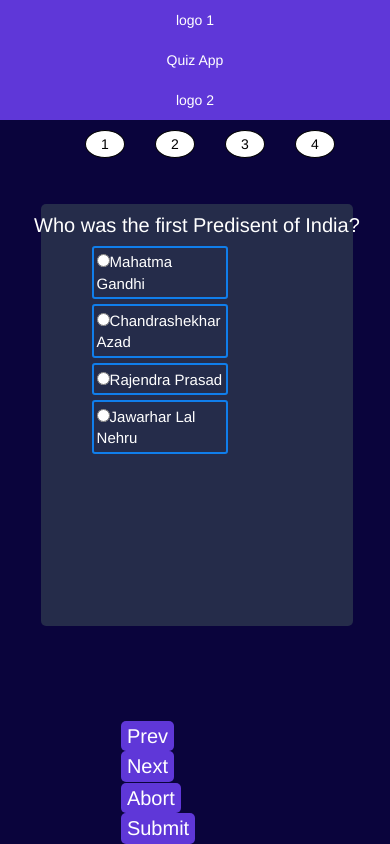
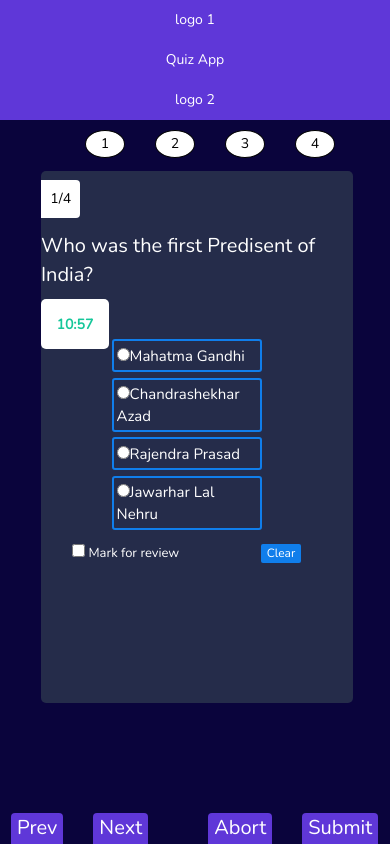
Before and after one commit to pjra99/quiz-app, a React (Create React App) app: page / in a window 390 px wide. Both pictures are taken after a click on the button "Prev". Built offline with nearby package versions, Linux system fonts and the light colour scheme.

Commit message:
second-commit

```diff
--- a/public/index.html
+++ b/public/index.html
@@ -17,6 +17,8 @@
     <link rel="stylesheet" href="https://maxcdn.bootstrapcdn.com/bootstrap/3.4.1/css/bootstrap.min.css">
     <script src="https://ajax.googleapis.com/ajax/libs/jquery/3.5.1/jquery.min.js"></script>
     <script src="https://maxcdn.bootstrapcdn.com/bootstrap/3.4.1/js/bootstrap.min.js"></script>
+    <link rel="preconnect" href="https://fonts.gstatic.com">
+<link href="https://fonts.googleapis.com/css2?family=Nunito:wght@200&display=swap" rel="stylesheet">
 
     <title>React App</title>
   </head>
--- a/src/App.js
+++ b/src/App.js
@@ -1,13 +1,14 @@
 import "./css/App.css"
-import {useState} from "react"
+import {useState, useEffect} from "react"
 import React from "react"
 import {Switch, Route, useHistory} from "react-router-dom"
 import {GrFormPreviousLink} from "react-icons/gr"
 
+
+
 function App() {
 
   const history = useHistory();
-  console.log(history)
 
   var questionsList = {
    0: {
@@ -43,6 +44,7 @@ option4: "Jack Ma"
   const [index, setIndex] = useState(0)
   const [noOfQuestions, setNoOfQuestions] = useState(4)
 
+
   var ar = []
   var j = 1
   for(var i=0; i<noOfQuestions; i++){
@@ -54,12 +56,13 @@ option4: "Jack Ma"
   function handleClick(i){
     setQuesNo(i+1)
     setIndex(i)
-  console.log(questionsList[i].ques)
   setQues(questionsList[i].ques)
+  console.log(index)
+  console.log(i)
    history.push({
                 pathname: '/questiontemplate',
                 state: {
-                  quesNum: index+1,
+                  quesNum: i+1,
                   question: questionsList[i].ques,
                   option1: questionsList[i].option1,
                   option2: questionsList[i].option2,
@@ -68,9 +71,8 @@ option4: "Jack Ma"
 
                 }
                 })
-                console.log(history)
-                console.log(index)
   }
+
   const questionNavigator = ar.map((q, i)=>
    <div className="questionNoButton" onClick={()=>handleClick(i)}> {q} </div>
   )
@@ -85,7 +87,7 @@ option4: "Jack Ma"
           Quiz App
         </div>
         <div className="col-md-3 header-right-col">
-          logo 2
+         logo 2
         </div>
          </div>
          <div className="row sub-header">
@@ -110,24 +112,52 @@ option4: "Jack Ma"
            <div className="col-md-2"></div>
    <div className="col-md-2"><button onClick={()=>handleClick(index-1<0?index: index-1)}> Prev</button></div>
    <div className="col-md-2"><button onClick={()=>handleClick(index==noOfQuestions-1? index: index+1)}>Next</button></div>
-   <div className="col-md-1"></div>
+   <div className="col-md-2"></div>
    <div className="col-md-2"><button onClick={()=>history.push({pathname: '/greetuser'})} >Abort</button></div>
    <div className="col-md-2"><button>Submit</button></div>
-
          </div>
     </div>
   );
 }
 function QuestionTemplate(){
   const history = useHistory();
-var quesNum = history.location.state.quesNum
+var quesNo = history.location.state.quesNum
+
+const [seconds, setSeconds] = useState(59);
+const [minutes, setMinutes] = useState(10);
+
+const id =React.useRef(null);
+const clear=()=>{
+window.clearInterval(id.current)
+}
+useEffect(()=>{
+
+    id.current=window.setInterval(()=>{
+      setSeconds((time)=>time-1)
+    },1000)
+    return ()=>clear();
+},[])
+
+ useEffect(()=>{
+
+  if(seconds===-1){
+    setMinutes(minutes-1)
+    setSeconds(59)
+   }
+   if(minutes===0 && seconds===0){
+    clear()
+   }
+},[seconds])
+
   return(
     <div className="question-template">
-      <div className="row question-statement">
-        {history.location.state.question}
+      <div className="row ">
+        <div className="col-md-2"><span className="ques-num">{history.location.state.quesNum}/4</span></div>
+      <div className="col-md-8 question-statement">  {history.location.state.question}</div>
+      <div className="col-md-2"><span className="countDown">{minutes}:{seconds%10==seconds?<span>0{seconds}</span>:<span>{seconds}</span>}</span></div>
         </div>
       <div className="row">
-        <div className="col-md-3"></div>
+        <div className="col-md-3"> </div>
       <div className="col-md-9 option-section">
        <ul className="options">
         <li><input type="radio" name={history.location.state.question} />{history.location.state.option1}</li>
@@ -135,6 +165,8 @@ var quesNum = history.location.state.quesNum
         <li><input type="radio" name={history.location.state.question} />{history.location.state.option3}</li>
         <li><input type="radio" name={history.location.state.question} />{history.location.state.option4}</li>
       </ul>
+      <span className="question-template-bottom"> <input type="checkbox" /> Mark for review </span>
+      <button className="clear-response"> Clear</button>
       </div>
     </div>
     </div>
--- a/src/css/App.css
+++ b/src/css/App.css
@@ -2,6 +2,7 @@
     background-color: #0a043c;
     color: white;
     height: 100vh;
+    font-family: 'Nunito', sans-serif;
 }
 .header-left-col , .header-middle-col , .header-right-col {
     display: flex;
@@ -32,19 +33,29 @@
     color: white;
     border: none;
    font-size: 20px;
-   border-radius: 5px;
+   border-top-left-radius: 4px;
+   border-top-right-radius: 4px;
 }
 
 .middle-section {
-    height: 50%;
-    margin-top: 4%;
+    height: 63%;
+    margin-top: 1%;
+}
+.ques-num {
+   position: relative;
+   top: 18px;
+   background-color: white;
+   color: black;
+   padding: 3%;
+   border-top-right-radius: 4px;
+   border-bottom-right-radius: 4px;
 }
 .question-statement {
     display: flex;
     justify-content: center;
     padding-top: 2%;
-    /* padding-bottom: 2ox; */
     font-size: 20px;
+    padding-bottom: 1%;
 }
 .question-template {
     background-color: #252C4A;
@@ -72,6 +83,20 @@
     border-radius: 3px;
     font-size: 15px;
 }
+.question-template-bottom {
+    font-size: 13px;
+    position: relative;
+    left: 10%;
+}
+.clear-response {
+    background-color: #107EEB;
+    color: white;
+    position: relative;
+    left: 35%;
+    border: 2px;
+    font-size: 12px;
+    border-radius: 2px;
+}
 .greet-user {
     display: flex;
     justify-content: center;
@@ -94,9 +119,72 @@
 }
 .footer {
     position: fixed;
-    bottom: 0%;
-    left: 31%;
+    bottom: 0px;
+    display: flex;
+    justify-content: center;
+    left:29.7%;
 }
 .prev-btn {
     color: white;
 }
+.countDown {
+    position: relative;
+    top: 22px;
+    background: white;
+    color: #16c79a;
+    padding: 5%;
+    border-radius: 5px;
+    font-weight: 900;
+}
+@media only screen and (min-width:1347px){
+    .footer {
+        position: fixed;
+    bottom: 0px;
+    display: flex;
+    justify-content: center;
+    left:33%;
+    }
+}
+@media only screen and (max-width: 991px){
+
+  .question-statement {
+      margin-top: 10%;
+  }
+  .middle-screen {
+      margin-top:20px;
+  }
+  .question-template {
+      top: 20px;
+  }
+  .options > li {
+      width: 150px;
+      margin-left: 20px;
+  }
+  .options {
+    top: 20px;
+}
+.question-template-bottom {
+    top: 20px;
+}
+.clear-response {
+    top: 20px;
+}
+.footer {
+    position: fixed;
+    bottom: 0px;
+
+    font-size: 10px;
+    left:-19px;
+}
+}
+@media only screen and (min-width: 400px){
+    .options {
+        margin-left: 40px;
+    }
+    .question-template-bottom {
+        top: 20px;
+    }
+    .clear-response {
+        top: 20px;
+    }
+}
```
